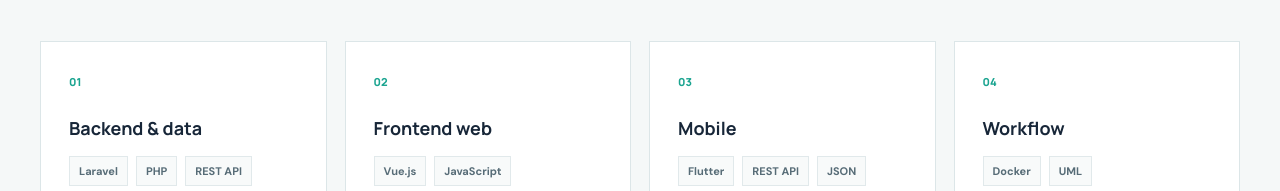
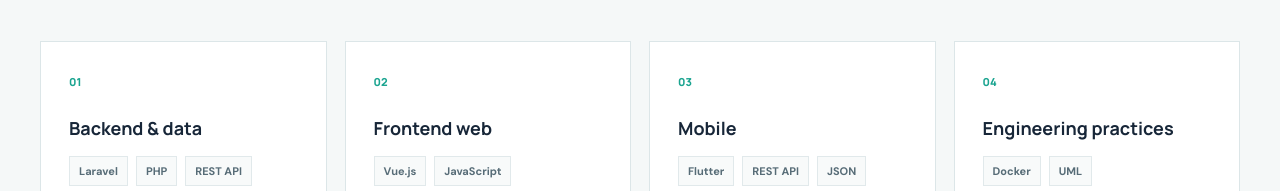
Before and after one commit to AhmadSyahLubis/Portfolio-, an Astro site: page / in a window 1280 px wide. Shown: the part 5346-5537 px from the top of the page. Built offline with nearby package versions, Linux system fonts and the light colour scheme; Astro itself is replaced by a stand-in of ours.

Commit message:
style: rename workflow skill category

```diff
--- a/src/data/portfolio.js
+++ b/src/data/portfolio.js
@@ -83,7 +83,7 @@
   { label: 'Backend & data', skills: ['Laravel', 'PHP', 'REST API', 'MySQL', 'PostgreSQL', 'Redis', 'Golang'] },
   { label: 'Frontend web', skills: ['Vue.js', 'JavaScript', 'Tailwind CSS', 'HTML & CSS', 'Vite'] },
   { label: 'Mobile', skills: ['Flutter', 'REST API', 'JSON', 'Responsive UI'] },
-  { label: 'Workflow', skills: ['Docker', 'UML', 'Testing & debugging', 'Deployment'] },
+  { label: 'Engineering practices', skills: ['Docker', 'UML', 'Testing & debugging', 'Deployment'] },
 ];
 
 export const certifications = [
```
